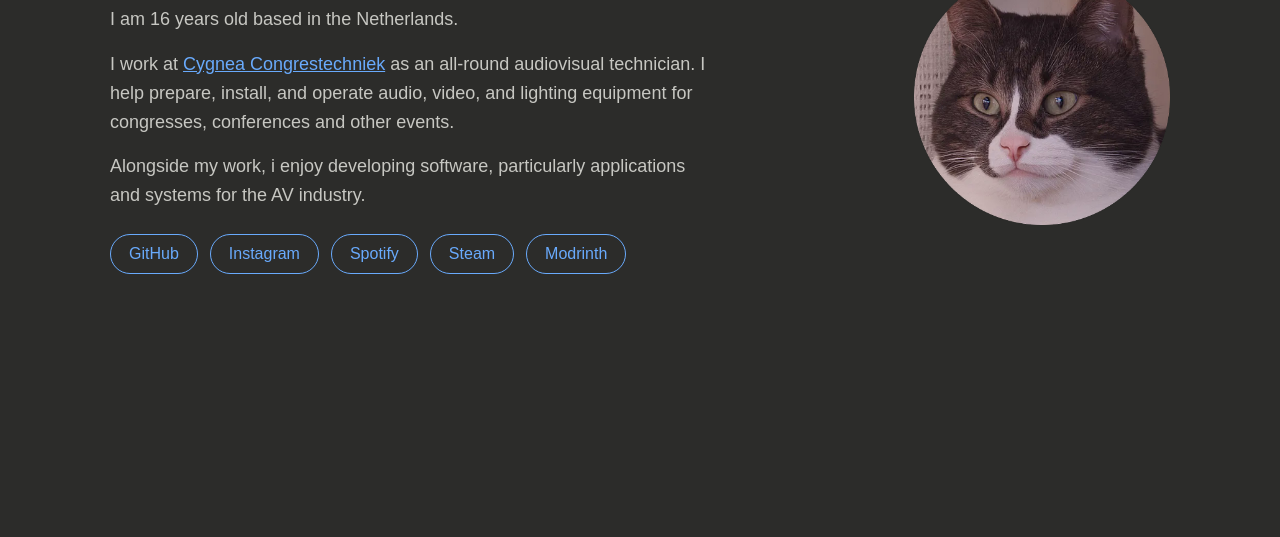
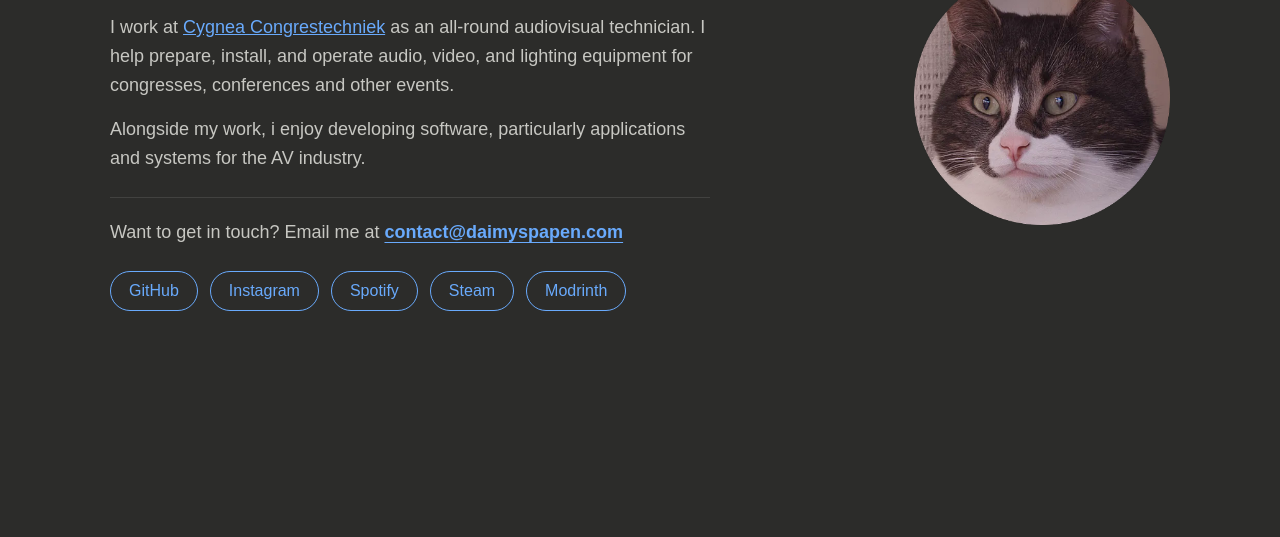
Before and after one commit to DaimySpapen/daimyspapen.com, a website: page public/index.html in a window 1280 px wide. Shown: the part 263-800 px from the top of the page. Drawn offline with Linux system fonts and the light colour scheme.

Commit message:
Show the mail address so that people can copy it

```diff
--- a/public/index.html
+++ b/public/index.html
@@ -10,7 +10,7 @@
         <header>
             <div>
                 <p class="name">Daimy Spapen</p>
-                <a class="mailaddress" href="mailto:contact@daimyspapen.com">Email me</a>
+                <!--<a class="mailaddress" href="mailto:contact@daimyspapen.com">Email me</a> can't just throw away code can i?-->
             </div>
         </header>
 
@@ -21,6 +21,7 @@
                     <p>I am 16 years old based in the Netherlands.</p>
                     <p>I work at <a href="https://cygnea-congrestechniek.nl" target="_blank" rel="noopener noreferrer">Cygnea Congrestechniek</a> as an all-round audiovisual technician. I help prepare, install, and operate audio, video, and lighting equipment for congresses, conferences and other events.</p>
                     <p>Alongside my work, i enjoy developing software, particularly applications and systems for the AV industry.</p>
+                    <p class="contact-line">Want to get in touch? Email me at <a href="mailto:contact@daimyspapen.com">contact@daimyspapen.com</a></p>
                 </div>
                 <div class="aboutme-links">
                     <a href="https://github.com/DaimySpapen" target="_blank" rel="noopener noreferrer">GitHub</a>
--- a/public/styles.css
+++ b/public/styles.css
@@ -89,6 +89,29 @@ header > div {
     color: #69aafc;
 }
 
+.aboutme-text .contact-line {
+    margin-top: 24px;
+    padding-top: 20px;
+    border-top: 1px solid rgba(255, 255, 255, 0.1);
+}
+
+.contact-line a {
+    display: inline-block;
+    font-weight: 600;
+    text-underline-offset: 4px;
+    user-select: all;
+}
+
+.contact-line a:hover {
+    color: #9bc8ff;
+}
+
+.contact-line a:focus-visible {
+    border-radius: 2px;
+    outline: 2px solid white;
+    outline-offset: 3px;
+}
+
 .aboutme-links {
     display: flex;
     gap: 12px;
```
